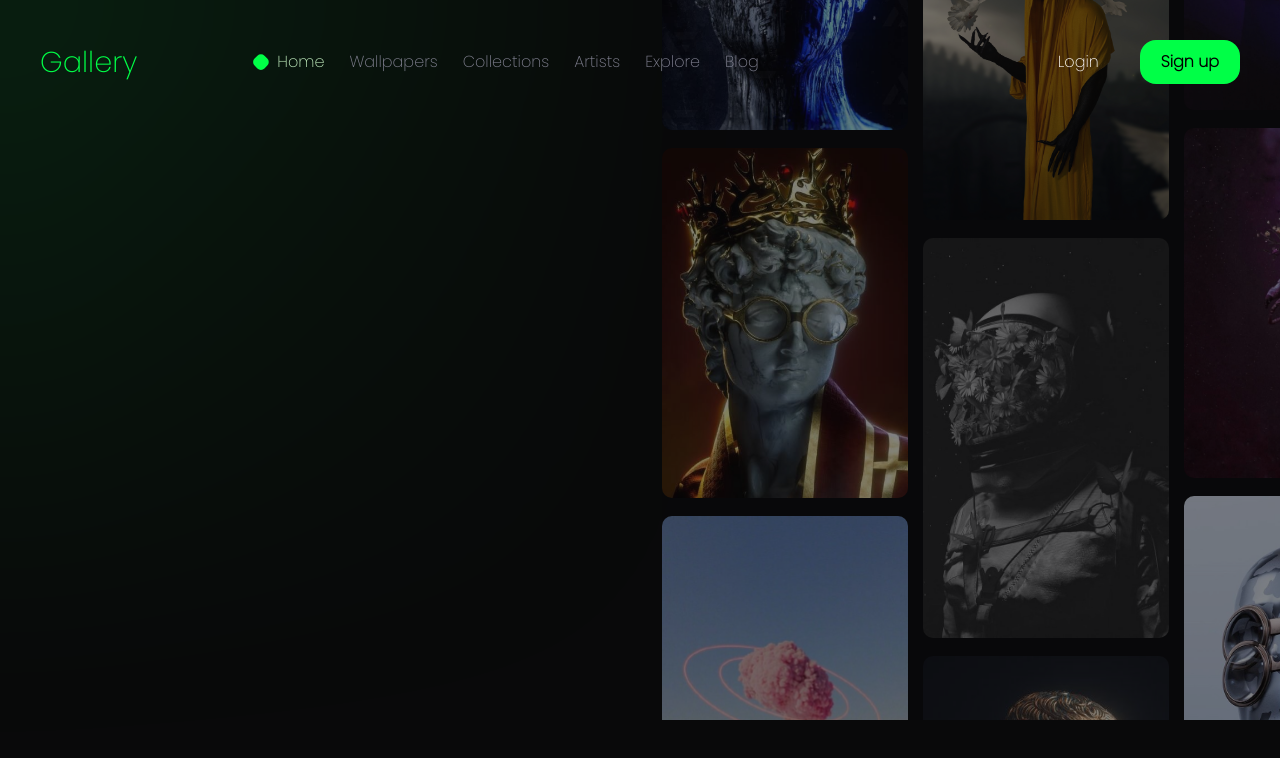
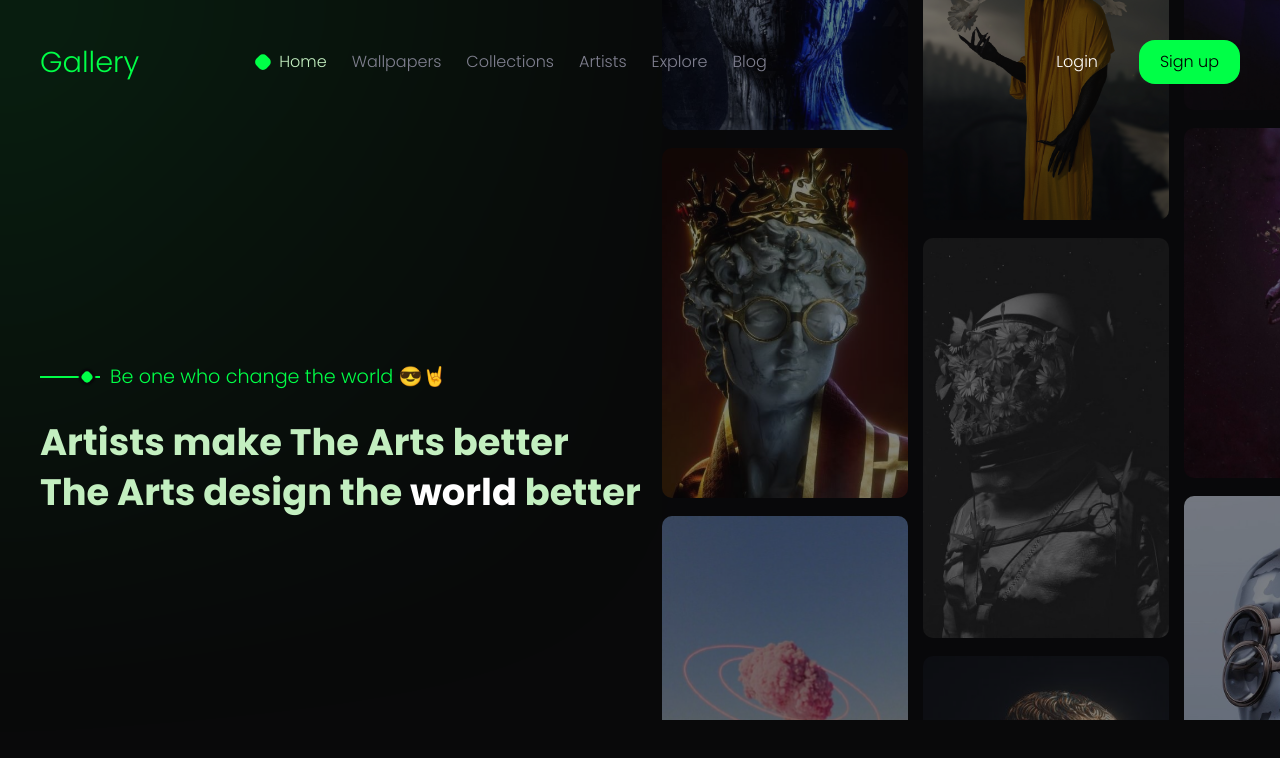
Before and after one commit to BeforeIDieCode/BeforeIDieAchievements, a React (Create React App) app: page / in a window 1280 px wide. Shown: the top 758 px of the page. Built offline with nearby package versions, Linux system fonts and the light colour scheme.

Commit message:
fix font, create headings

```diff
--- a/public/index.html
+++ b/public/index.html
@@ -12,7 +12,10 @@
     <link rel="icon" href="%PUBLIC_URL%/favicon.ico" />
     <link rel="preconnect" href="https://fonts.googleapis.com">
     <link rel="preconnect" href="https://fonts.gstatic.com" crossorigin>
-    <link href="https://fonts.googleapis.com/css2?family=Poppins:wght@200&display=swap" rel="stylesheet">
+    <link href="https://fonts.googleapis.com/css2?family=Poppins:wght@300&display=swap" rel="stylesheet">
+    <link rel="preconnect" href="https://fonts.googleapis.com">
+    <link rel="preconnect" href="https://fonts.gstatic.com" crossorigin>
+    <link href="https://fonts.googleapis.com/css2?family=Poppins:wght@200;700&display=swap" rel="stylesheet">
   </head>
   <body>
     <noscript>You need to enable JavaScript to run this app.</noscript>
--- a/src/Components/Button/Button.module.css
+++ b/src/Components/Button/Button.module.css
@@ -5,7 +5,6 @@
 }
 .button.matrix {
     background-color: var(--green-400);
-    font-weight: 900;
     transition: .4s;
 }
 .button.matrix:hover {
--- a/src/Components/Header/Header.jsx
+++ b/src/Components/Header/Header.jsx
@@ -14,6 +14,13 @@ const Header = () => {
           <div className={styles["blur-circle-shape"]}></div>
           <Nav />
           <BrickLayout />
+          <div className={`${styles["headings-header"]} flex justify-content-center flex-column `}>
+            <h2 className={styles["heading-header-title"]}>Be one who change the world 😎🤘</h2>
+            <h1 className={styles["heading-header-second-title"]}>
+              Artists make The Arts better <br />
+              The Arts design the <span>world</span> better
+            </h1>
+          </div>
         </ContainerCard>
     </header>
   )
--- a/src/Components/Header/Header.module.css
+++ b/src/Components/Header/Header.module.css
@@ -15,3 +15,46 @@
     z-index: 0;
     filter: blur(250px);
 }
+.headings-header {
+    height: 100%;
+    margin-left: 40px;
+    z-index: 2;
+}
+.heading-header-title {
+    position: relative;
+    font-size: 1.2rem;
+    color: var(--green-400);
+    margin-left: 70px;
+}
+.heading-header-title::before {
+    content: '';
+    position: absolute;
+    top: 50%;
+    left: -70px;
+    transform: translateY(-50%);
+    width: 60px;
+    height: 2px;
+    background-color: var(--green-400);
+}
+.heading-header-title::after {
+    content: '';
+    position: absolute;
+    top: 50%;
+    left: -28px;
+    transform: translateY(-50%) rotate(45deg);
+    width: 10px;
+    height: 10px;
+    background-color: var(--green-400);
+    box-shadow: 0 0 1px 3px var(--dark-900);
+    border-radius: 4px;
+}
+.heading-header-second-title {
+    color: var(--green-white-100);
+    font-size: 2.3rem;
+    margin-top: 30px;
+    font-weight: bolder;
+    line-height: 50px;
+}
+.heading-header-second-title span {
+    color: var(--white-100);
+}
```
